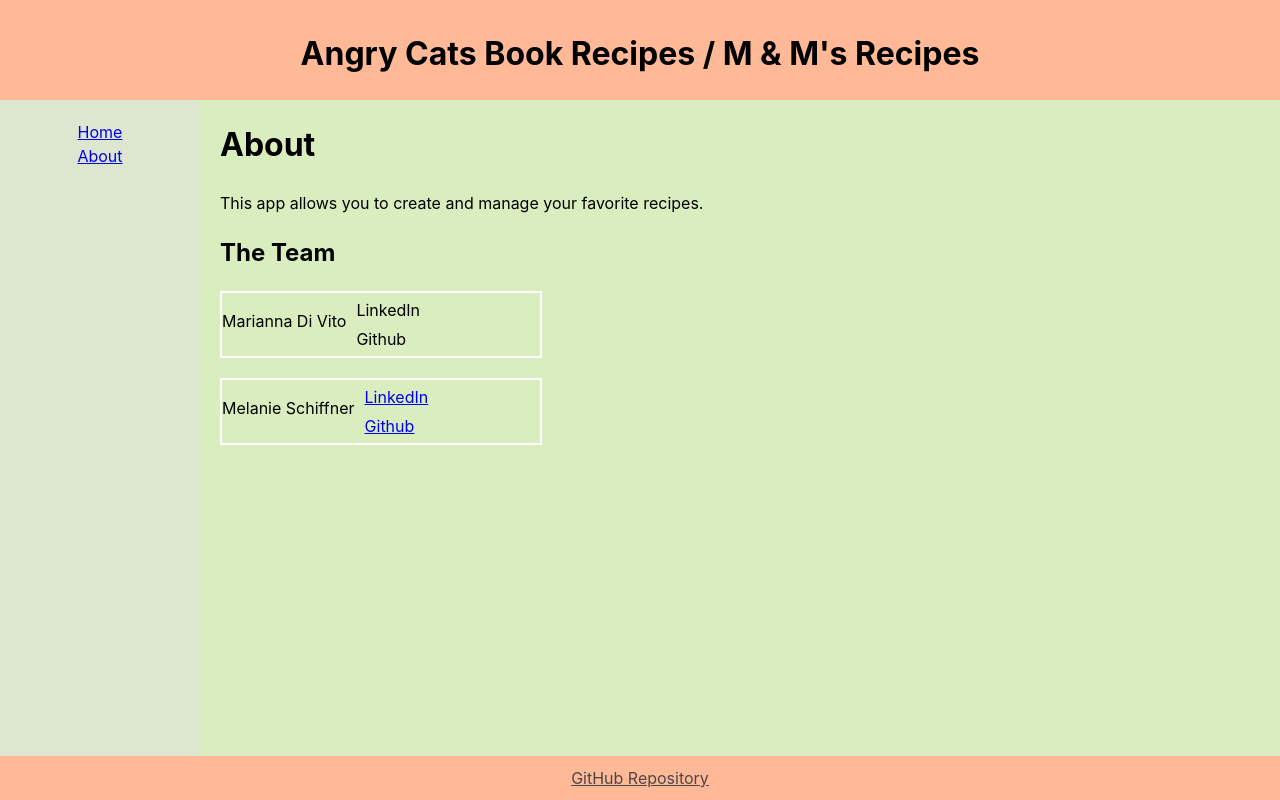
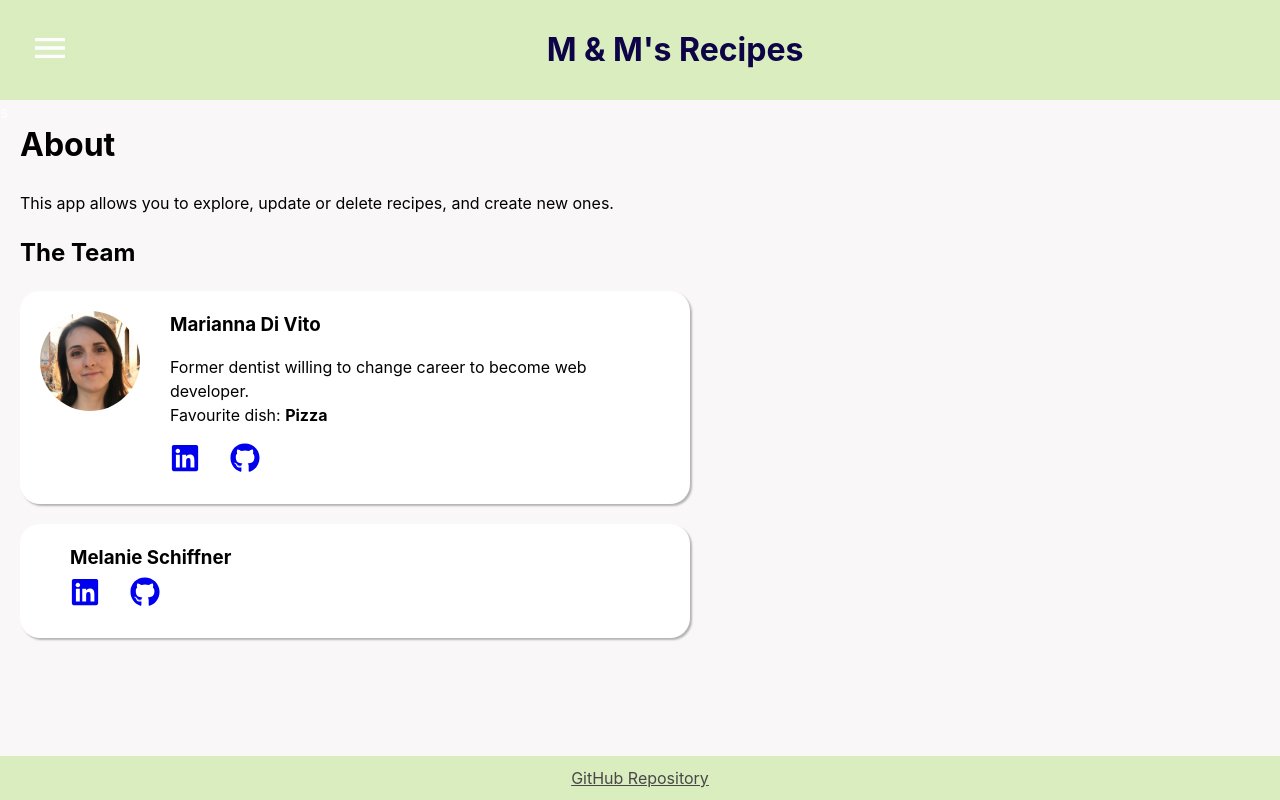
Before and after one commit to maridivi/mini-project2, a React (Vite) app: page /about in a window 1280 px wide. Built offline with nearby package versions, Linux system fonts and the light colour scheme; the HTML template or start-up script is replaced by a standard one.

Commit message:
Style improvements

```diff
--- a/package.json
+++ b/package.json
@@ -12,6 +12,7 @@
   "dependencies": {
     "react": "^18.2.0",
     "react-dom": "^18.2.0",
+    "react-icons": "^5.0.1",
     "react-router-dom": "^6.22.0"
   },
   "devDependencies": {
--- a/src/App.jsx
+++ b/src/App.jsx
@@ -14,6 +14,16 @@ import RecipesList from "./components/RecipesList";
 
 function App() {
   const [displayedRecipes, setDisplayedRecipes] = useState(recipes);
+  const [isFormVisible, setIsFormVisible] = useState(false);
+  const [isSideBarVisible, setIsSideBarVisible] = useState(false);
+
+  function toggleFormVisibility() {
+    setIsFormVisible(!isFormVisible);
+  }
+
+  function toggleSidebarVisibility() {
+    setIsSideBarVisible(!isSideBarVisible);
+  }
 
   function handleAddFood(newFood) {
     setDisplayedRecipes([...displayedRecipes, newFood]);
@@ -40,12 +50,13 @@ function App() {
         return recipe;
       })
     );
+    toggleFormVisibility();
   };
   return (
     <div className="Wrapper">
-      <NavBar />
-      <div className="Main">
-        <SideBar />
+      <NavBar toggleSidebarVisibility={toggleSidebarVisibility} />s
+      <div className={isSideBarVisible ? "Main grid" : "Main"}>
+        {isSideBarVisible && <SideBar />}
 
         <Routes>
           <Route
@@ -65,14 +76,14 @@ function App() {
               <RecipeDetails
                 recipes={displayedRecipes}
                 onRecipeUpdate={updateRecipe}
-
+                toggleFormVisibility={toggleFormVisibility}
+                isFormVisible={isFormVisible}
               />
             }
           />
           <Route path="*" element={<NotFound />} />
         </Routes>
       </div>
-
       <Footer />
     </div>
   );
--- a/src/components/AddRecipe.jsx
+++ b/src/components/AddRecipe.jsx
@@ -1,11 +1,14 @@
 import { useState } from "react";
 
-function AddRecipe({onAddFood}) {
+function AddRecipe({ onAddFood }) {
+  const [newRecipe, setNewRecipe] = useState({
+    title: "",
+    calories: "",
+    image: "",
+    servings: "",
+  });
 
-    const [newRecipe, setNewRecipe] = useState({title:"", calories:"", image:"", servings:""});
-
-
-    const handleValueChanges = e => {
+  const handleValueChanges = (e) => {
     setNewRecipe({
       ...newRecipe,
       [e.target.name]: e.target.value,
@@ -19,13 +22,16 @@ function AddRecipe({onAddFood}) {
       name: newRecipe.title,
       calories: newRecipe.calories,
       image: newRecipe.image,
-      servings: newRecipe.servings
+      servings: newRecipe.servings,
     });
-    setNewRecipe({title:"", calories:"", image:"", servings:""});
+    setNewRecipe({ title: "", calories: "", image: "", servings: "" });
   };
+
+  console.log(newRecipe.image);
 
   return (
     <form onSubmit={handleSubmit} className="UpdatingForm">
+      <h2>Add a new recipe</h2>
       <div className="UpdateInput">
         <label>Name: </label>
         <input
@@ -63,7 +69,7 @@ function AddRecipe({onAddFood}) {
       </div>
 
       <div className="UpdateInput">
-      <label>Servings:  </label>
+        <label>Servings: </label>
         <input
           type="text"
           name="servings"
@@ -74,11 +80,9 @@ function AddRecipe({onAddFood}) {
         />
       </div>
 
-
       <button>Create</button>
     </form>
   );
 }
 
-
 export default AddRecipe;
--- a/src/components/NavBar.jsx
+++ b/src/components/NavBar.jsx
@@ -1,7 +1,15 @@
-function NavBar() {
+import { IoMdMenu } from "react-icons/io";
+
+function NavBar({ toggleSidebarVisibility }) {
   return (
     <div className="Navbar">
-      <h1>Angry Cats Book Recipes /  M & M's Recipes</h1>
+      <button
+        onClick={toggleSidebarVisibility}
+        style={{ backgroundColor: "transparent" }}
+      >
+        <IoMdMenu size={40} />
+      </button>
+      <h1>M & M's Recipes</h1>
     </div>
   );
 }
--- a/src/components/RecipesList.jsx
+++ b/src/components/RecipesList.jsx
@@ -3,6 +3,7 @@ import RecipeCard from "./RecipeCard";
 
 function RecipesList({ recipes, callbackToDelete, handleAddFood }) {
   return (
+    <div className="RecipeListPage">
       <div className="RecipeList">
         {recipes.map((recipe) => (
           <div key={recipe.id} className="RecipeContent">
@@ -21,6 +22,7 @@ function RecipesList({ recipes, callbackToDelete, handleAddFood }) {
             </button>
           </div>
         ))}
+      </div>
       <AddRecipe onAddFood={handleAddFood} />
     </div>
   );
--- a/src/index.css
+++ b/src/index.css
@@ -5,7 +5,7 @@
 
   color-scheme: light dark;
   color: rgba(255, 255, 255, 0.87);
-  background-color: #D9EDBF;
+  background-color: rgba(249, 247, 247, 0.935);
 
   font-synthesis: none;
   text-rendering: optimizeLegibility;
@@ -24,28 +24,46 @@ body {
   height: 100%;
 }
 
+button:hover {
+  opacity: 0.8;
+}
+a:hover {
+  opacity: 0.8;
+}
+
 .Wrapper {
   min-height: 100vh;
   display: flex;
   flex-direction: column;
 }
+
+.grid {
+  display: grid;
+  grid-template-columns: 200px 1fr;
+}
 .Main {
   flex: 1;
-  display: grid;
-  grid-template-columns: 200px 1fr;
+  width: 100%;
   align-items: stretch;
+  margin: 0 auto;
+  margin-top: -24px;
 }
 .Navbar {
+  display: flex;
+  justify-content: space-between;
+  align-items: center;
   height: 100px;
   flex: 0 0 auto;
   padding: 0 20px;
-  background-color: #FFB996;
+  background-color: #d9edbf;
+  color: rgb(13, 3, 70);
+  gap: 10px;
 }
 
 .Navbar h1 {
+  align-self: center;
   text-align: center;
-  margin-top: 30px;
-  color: black;
+  width: 100%;
 }
 
 .Sidebar {
@@ -54,7 +72,7 @@ body {
   padding: 20px;
   text-align: start;
   align-items: center;
-  background-color: #dde7d0;
+  background-color: white;
 }
 
 .Footer {
@@ -62,7 +80,7 @@ body {
   display: flex;
   justify-content: center;
   flex: 0 0 auto;
-  background-color: #FFB996;
+  background-color: #d9edbf;
 }
 
 .Footer a {
@@ -75,15 +93,20 @@ body {
   flex-direction: row;
   flex-wrap: wrap;
   font-size: small;
+  justify-content: center;
+  padding: 40px 10px;
+}
+
+.RecipeListPage {
+  display: flex;
+  flex-direction: column;
 }
 
 .RecipeBox img {
-  width:200px;
-  /* border: 2px solid white; */
+  width: 200px;
+
   height: 180px;
   object-fit: cover;
-
-
 }
 
 .BoxImage {
@@ -91,19 +114,21 @@ body {
 }
 
 .RecipeBox h2 {
- color: rgb(0, 0, 0);
-  margin-left: 10px;
-  text-align: center
+  color: rgb(0, 0, 0);
+  font-size: x-large;
+  text-align: center;
 }
 
 .RecipeContent {
-  border: 2px solid white;
   margin: 10px;
   display: flex;
   flex-direction: column;
   justify-content: space-between;
   align-items: center;
   padding: 10px;
+  background-color: white;
+  border-radius: 20px;
+  box-shadow: 2px 2px 2px rgb(181, 180, 180);
 }
 
 .RecipeContent button {
@@ -113,10 +138,9 @@ body {
   margin-top: 10px;
 }
 
+form {
+  margin: 5px auto;
 
-form {
-  margin: 5px;
-  border: 2px solid white;
   padding: 10px;
 }
 
@@ -127,18 +151,22 @@ form {
 .RecipeDetail {
   color: rgb(0, 0, 0);
   margin-left: 20px;
-
+  background-color: white;
+  padding: 20px;
+  border-radius: 20px;
+  box-shadow: 2px 2px 2px rgb(181, 180, 180);
+  text-align: center;
 }
 
 .HomeLink {
   padding: 20px 0;
   display: inline-block;
-
 }
 
 .RecipePage {
   display: flex;
-  color:black;
+  color: black;
+  padding: 30px;
 }
 
 .UpdatingForm {
@@ -146,7 +174,12 @@ form {
   flex-direction: column;
   gap: 10px;
   color: black;
-
+  font-size: large;
+  background-color: white;
+  padding: 20px;
+  border-radius: 20px;
+  box-shadow: 2px 2px 2px rgb(181, 180, 180);
+  margin-bottom: 40px;
 }
 
 .UpdatingForm button {
@@ -159,23 +192,37 @@ form {
   gap: 10px;
 }
 
-
 .AboutPage {
   margin-left: 20px;
   color: black;
 }
 
 .TeamMember {
-  position: relative;
   display: flex;
-  flex-direction: row;
+
   margin-bottom: 20px;
-  border: 2px solid white;
-  width: 30%;
+  border: none;
+  background-color: white;
+  width: 50%;
+  gap: 30px;
+  padding: 20px;
+  border-radius: 20px;
+  box-shadow: 2px 2px 2px rgb(181, 180, 180);
 }
 
-.TeamMember p {
-  margin-right: 10px;
+.TeamMember h3 {
+  margin: 0 auto;
+}
+
+.Links {
+  display: flex;
+  gap: 30px;
+}
+
+.MemberImage {
+  border-radius: 100%;
+  width: 100px;
+  height: 100px;
 }
 
 .Links {
@@ -187,9 +234,12 @@ form {
 }
 
 button {
-  background-color: #FFB996;
-  border:none;
+  background-color: #88b64c;
+  border: none;
   border-radius: 5px;
   padding: 4px 10px;
-
+  cursor: pointer;
+  color: white;
+  font-weight: bold;
+  font-size: medium;
 }
--- a/src/pages/AboutPage.jsx
+++ b/src/pages/AboutPage.jsx
@@ -1,25 +1,51 @@
+import { FaGithub } from "react-icons/fa";
+import { FaLinkedin } from "react-icons/fa";
+import MaryAvatar from "../assets/images/marianna.jpeg";
 export default function AboutPage() {
   return (
     <div className="AboutPage">
       <h1>About</h1>
-      <p>This app allows you to create and manage your favorite recipes.</p>
+      <p>
+        This app allows you to explore, update or delete recipes, and create new
+        ones.
+      </p>
 
       <h2>The Team</h2>
+      <div className="MembersCards">
         <div className="TeamMember">
-        <p>Marianna Di Vito</p>
+          <img src={MaryAvatar} className="MemberImage" />
+          <div className="MemberData">
+            <h3>Marianna Di Vito</h3>
+            <p>
+              Former dentist willing to change career to become web developer.
+              <br /> Favourite dish: <b>Pizza</b>
+            </p>
+
             <div className="Links">
-          <a>LinkedIn</a>
-          <a>Github</a>
+              <a href="https://www.linkedin.com/in/marianna-di-vito-b4178676/">
+                <FaLinkedin size={30} />
+              </a>
+              <a href="https://github.com/maridivi">
+                <FaGithub size={30} />
+              </a>
+            </div>
           </div>
         </div>
 
         <div className="TeamMember">
-        <p>Melanie Schiffner</p>
+          <img />
+
+          <div className="MemberData">
+            <h3>Melanie Schiffner</h3>
             <div className="Links">
               <a href="https://www.linkedin.com/in/melanie-schiffner-525b8aa2/">
-            LinkedIn
+                <FaLinkedin size={30} />
               </a>
-          <a href="https://github.com/MelSchiffner">Github</a>
+              <a href="https://github.com/MelSchiffner">
+                <FaGithub size={30} />
+              </a>
+            </div>
+          </div>
         </div>
       </div>
     </div>
--- a/src/pages/RecipeDetails.jsx
+++ b/src/pages/RecipeDetails.jsx
@@ -1,10 +1,12 @@
 import { Link, useParams } from "react-router-dom";
 import UpdatingForm from "../components/UpdatingForm";
-import { useState } from "react";
 
-export default function RecipeDetails({ recipes, onRecipeUpdate }) {
-  const [showUpdateForm, setShowUpdateForm] = useState(false);
-
+export default function RecipeDetails({
+  recipes,
+  onRecipeUpdate,
+  isFormVisible,
+  toggleFormVisibility,
+}) {
   const { recipeId } = useParams();
 
   const recipe = recipes.find((recipe) => recipe.id == recipeId);
@@ -12,20 +14,26 @@ export default function RecipeDetails({ recipes, onRecipeUpdate }) {
 
   return (
     <div className="RecipePage">
-      <div className="RecipeDetail" >
+      <div className="RecipeDetail">
         <h1>{recipe.name}</h1>
-      <img src={recipe.image} />
-      <div>
-        <p><b>Calories</b>: {recipe.calories} kcal</p>
-        <p><b>Servings</b>: {recipe.servings}</p>
-        <button onClick={()=>setShowUpdateForm(true)} >Edit</button>
-      </div>
-      <Link className="HomeLink" to="/">Back to Homepage</Link>
+        <img src={recipe.image} />
+        <div>
+          <p>
+            <b>Calories</b>: {recipe.calories} kcal
+          </p>
+          <p>
+            <b>Servings</b>: {recipe.servings}
+          </p>
+          <button onClick={toggleFormVisibility}>Edit</button>
+        </div>
+        <Link className="HomeLink" to="/">
+          Back to Homepage
+        </Link>
       </div>
 
-      {showUpdateForm && <UpdatingForm recipe={recipe} onRecipeUpdate={onRecipeUpdate} /> }
-
-
+      {isFormVisible && (
+        <UpdatingForm recipe={recipe} onRecipeUpdate={onRecipeUpdate} />
+      )}
     </div>
   );
 }
```
Also changed, not shown: src/assets/images/marianna.jpeg (added), 1 other file (tests, documents, lock files or other folders). Lines whose indentation alone changed are shown as unchanged.
